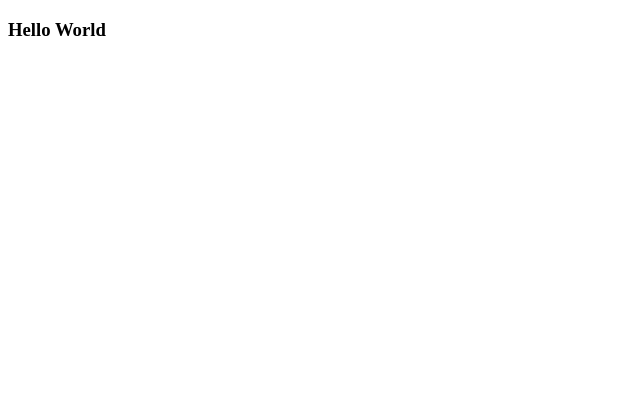
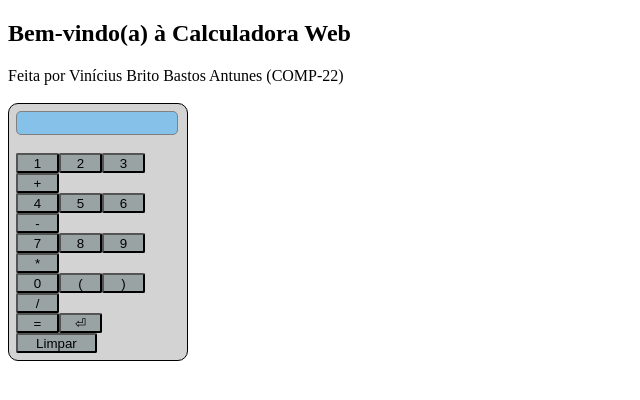
Before and after one commit to ViniBrito/CES-26-Lista-6, a React app: page / in a window 1280 px wide. Shown: the whole page, without its empty margins (0-640 px from the left). Built offline with nearby package versions, Linux system fonts and the light colour scheme.

Commit message:
Calculadora implementada

```diff
--- a/package.json
+++ b/package.json
@@ -19,6 +19,7 @@
   "homepage": "https://github.com/ViniBrito/CES-26-Lista-6#readme",
   "dependencies": {
     "fs-extra": "^9.0.1",
+    "mathjs": "^8.0.1",
     "react": "^17.0.1",
     "react-dom": "^17.0.1",
     "react-redux": "^7.2.2",
--- /dev/null
+++ b/src/Calculator.js
@@ -0,0 +1,92 @@
+import React, { Component } from 'react';
+import { connect } from 'react-redux';
+
+function mapState(state){
+	return{
+		expr: state.expr
+	};
+}
+
+var n0 = {type: "n0"},
+	n1 = {type: "n1"},
+	n2 = {type: "n2"},
+	n3 = {type: "n3"},
+	n4 = {type: "n4"},
+	n5 = {type: "n5"},
+	n6 = {type: "n6"},
+	n7 = {type: "n7"},
+	n8 = {type: "n8"},
+	n9 = {type: "n9"},
+	sum = {type: "sum"},
+	sub = {type: "sub"},
+	mul = {type: "mul"},
+	div = {type: "div"},
+	res = {type: "res"},
+	par1 = {type: "par1"},
+	par2 = {type: "par2"},
+	del = {type: "del"},
+	clr = {type: "clr"};
+
+function mapDispatch(dispatch){
+	return{
+		num0: () => dispatch(n0),
+		num1: () => dispatch(n1),
+		num2: () => dispatch(n2),
+		num3: () => dispatch(n3),
+		num4: () => dispatch(n4),
+		num5: () => dispatch(n5),
+		num6: () => dispatch(n6),
+		num7: () => dispatch(n7),
+		num8: () => dispatch(n8),
+		num9: () => dispatch(n9),
+		sum: () => dispatch(sum),
+		sub: () => dispatch(sub),
+		mul: () => dispatch(mul),
+		div: () => dispatch(div),
+		p1: () => dispatch(par1),
+		p2: () => dispatch(par2),
+		res: () => dispatch(res),
+		del: () => dispatch(del),
+		clr: () => dispatch(clr),
+	}
+}
+
+class Calculator extends Component{
+	render(){
+		return(
+			<div id="calculator">
+				<div id="display">
+					{this.props.expr.slice(-18)}
+				</div><br/>
+				<button onClick = {this.props.num1}>1</button>
+				<button onClick = {this.props.num2}>2</button>
+				<button onClick = {this.props.num3}>3</button>
+				<button onClick = {this.props.sum}>+</button><br/>
+				<button onClick = {this.props.num4}>4</button>
+				<button onClick = {this.props.num5}>5</button>
+				<button onClick = {this.props.num6}>6</button>
+				<button onClick = {this.props.sub}>-</button><br/>
+				<button onClick = {this.props.num7}>7</button>
+				<button onClick = {this.props.num8}>8</button>
+				<button onClick = {this.props.num9}>9</button>
+				<button onClick = {this.props.mul}>*</button><br/>
+				<button onClick = {this.props.num0}>0</button>
+				<button onClick = {this.props.p1}>(</button>
+				<button onClick = {this.props.p2}>)</button>
+				<button onClick = {this.props.div}>/</button><br/>
+				<button onClick = {this.props.res}>=</button>
+				<button charset="utf-8" onClick = {this.props.del}>⏎</button>
+				<button style={{
+					width: "49.2%",
+				}} onClick = {this.props.clr}>Limpar</button>
+			</div>
+		);
+	}
+}
+
+var connected = connect(
+	mapState,
+	mapDispatch,
+)(Calculator);
+
+export default connected;
--- /dev/null
+++ b/src/Header.js
@@ -0,0 +1,16 @@
+import React from 'react';
+import {
+	BrowserRouter as Router,
+	Switch,
+	Route,
+	Link
+} from 'react-router-dom';
+
+export default function Header(){
+  return (
+     <div>
+  	   <h2>Bem-vindo(a) à Calculadora Web</h2>
+       Feita por Vinícius Brito Bastos Antunes (COMP-22)<br/><br/>
+     </div>
+  );
+}
--- a/src/HelloWorld.js
+++ /dev/null
@@ -1,9 +0,0 @@
-import React from 'react';
-
-const HelloWorld = () => {
-  return (
-      <h3>Hello World</h3>
-  );
-};
-
-export default HelloWorld;
--- a/src/index.html
+++ b/src/index.html
@@ -2,7 +2,7 @@
 <html lang="en">
 <head>
   <meta charset="UTF-8">
-  <title>React Boilerplate</title>
+  <title>Calculadora Web</title>
 </head>
 <body>
   <div id="root"></div>
--- a/src/index.js
+++ b/src/index.js
@@ -1,6 +1,18 @@
-import React from 'react';
-import { render } from 'react-dom';
+import React, { Component } from 'react';
+import ReactDOM, { render } from 'react-dom';
+import calculator from './reducer';
+import { createStore } from 'redux';
+import { Provider } from 'react-redux';
+import Calculator from './Calculator';
+import Header from './Header';
+import './styles.css';
 
-import HelloWorld from './HelloWorld';
+var store = createStore(calculator);
 
-render(<HelloWorld />, document.getElementById('root'));
+render(
+	<Provider store={store}>
+		<Header />
+		<Calculator />
+	</Provider>,
+	document.getElementById('root')
+);
--- /dev/null
+++ b/src/reducer.js
@@ -0,0 +1,50 @@
+import { evaluate } from 'mathjs';
+
+function calculator(state, action){
+	if(state == undefined) return {expr: ''};
+	var expr = state.expr;
+	switch(action.type){
+		case "n0":
+			return { expr: expr+'0'};
+		case "n1":
+			return { expr: expr+'1'};
+		case "n2":
+			return { expr: expr+'2'};
+		case "n3":
+			return { expr: expr+'3'};
+		case "n4":
+			return { expr: expr+'4'};
+		case "n5":
+			return { expr: expr+'5'};
+		case "n6":
+			return { expr: expr+'6'};
+		case "n7":
+			return { expr: expr+'7'};
+		case "n8":
+			return { expr: expr+'8'};
+		case "n9":
+			return { expr: expr+'9'};
+		case "sum":
+			return { expr: expr+'+'};
+		case "sub":
+			return { expr: expr+'-'};
+		case "mul":
+			return { expr: expr+'*'};
+		case "div":
+			return { expr: expr+'/'};
+		case "par1":
+			return { expr: expr+'('};
+		case "par2":
+			return { expr: expr+')'};
+		case "res":
+			return { expr: evaluate(expr).toString()};
+		case "del":
+			return { expr: expr.slice(0, -1)};
+		case "clr":
+			return { expr: ''};
+		default:
+			return state;
+	}
+}
+
+export default calculator;
--- /dev/null
+++ b/src/styles.css
@@ -0,0 +1,33 @@
+button{
+   width: 43px;
+   height: 20px;
+   background-color: #99a3a4;
+   border-radius: 2px;
+   outline: none;
+}
+
+button:hover{
+   background-color:grey;
+}
+
+button:active{
+   background-color:#707b7c;
+}
+
+#calculator{
+   border: 1.5px solid black;
+   width: 13%;
+   background-color: lightgrey;
+   border-radius: 10px;
+   padding: 7px;
+   display:inline-block;
+}
+
+#display{
+   background-color: #85c1e9;
+   width: 95%;
+   min-height: 18px;
+   border: 1px solid grey;
+   border-radius: 5px;
+   padding: 2px;
+}
```
Also changed, not shown: 1 other file.
